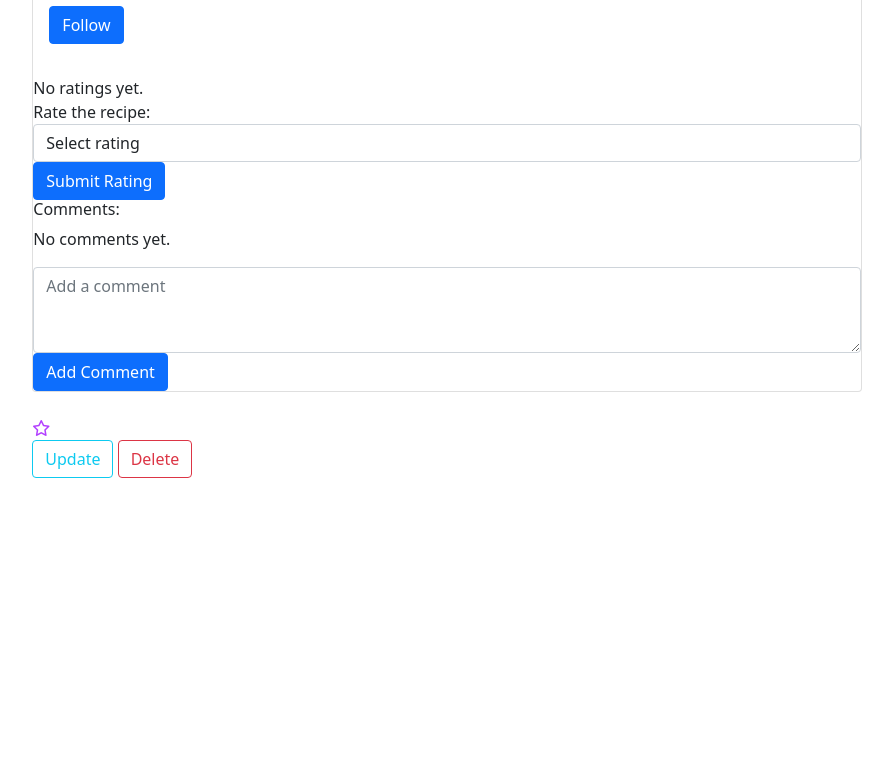
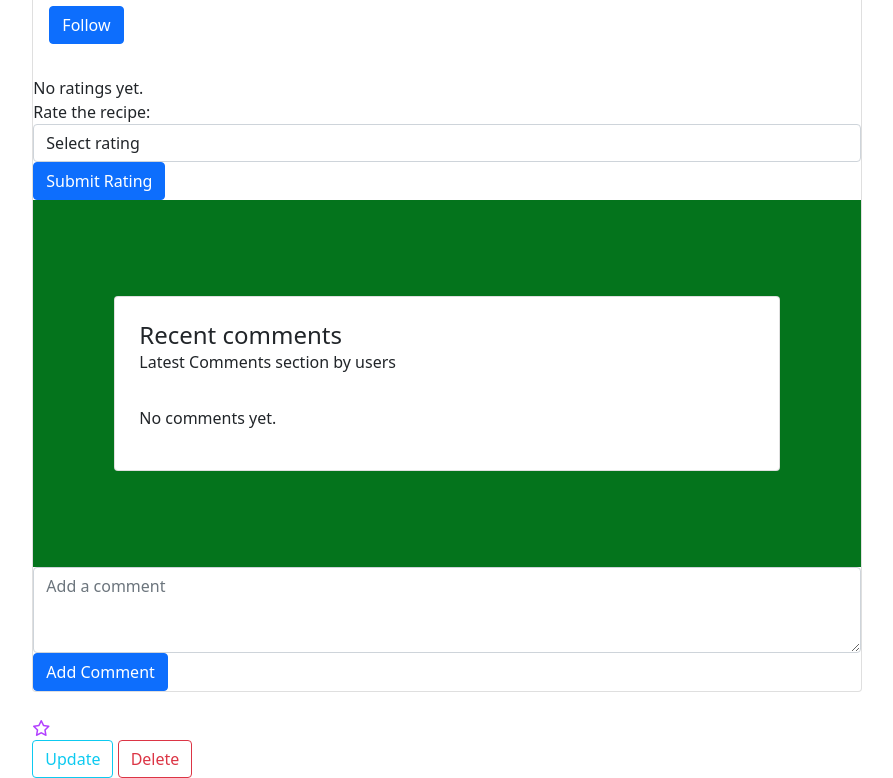
Before and after one commit to Arma-17/PPM-webapp-recipes, a Django app: template recipes/templates/recipes/recipe_detail.html in a window 1280 px wide. Shown: the part 143-921 px from the top of the page, without its empty margins (193-1086 px from the left). Before the commit the page ends 621 px from the top, so only its background shows below. Run offline with Django 4.2, Linux system fonts and the light colour scheme; the template is opened without the code that fills it, so the values that code supplies are empty; the visitor is signed in with stand-in values (Sample User, id 1); some libraries are stand-ins or nearby versions.

Commit message:
recipe comment template

```diff
--- a/recipes/templates/recipes/recipe_detail.html
+++ b/recipes/templates/recipes/recipe_detail.html
@@ -60,47 +60,78 @@
             </form>
           {% endif %}
 
-          <!-- Comments Section -->
+          <!-- Comments Section-->
+              <section style="background-color: #04741c;">
+                <div class="container my-5 py-5">
+                  <div class="row d-flex justify-content-center">
+                    <div class="col-md-12 col-lg-10">
+                      <div class="card text-dark">
+                        <div class="card-body p-4">
+                          <h4 class="mb-0">Recent comments</h4>
+                          <p class="fw-light mb-4 pb-2">Latest Comments section by users</p>
 
-            <h6>Comments:</h6>
                           {% for comment in object.comments.all %}
-                <div class="comment d-flex align-items-center ">
-                    <div class="comment-content flex-grow-1">
-                        <p>{{ comment.content }}</p>
-                        <p class="text-muted">by {{ comment.author.username }} on {{ comment.created_at|timezone:"Europe/Rome" }}</p>
-                    </div>
-                    <div class="comment-actions ml-3">
+                          <div class="comment-wrapper">
+                            <div class="d-flex flex-start">
+                              <img class="rounded-circle shadow-1-strong me-3" src="{% static 'img\user.jpg' %}" alt="avatar" width="60" height="60" />
+                              <div>
+                                <h6 class="fw-bold mb-1">{{ comment.author.username }}</h6>
+                                <div class="d-flex align-items-center mb-3">
+                                  <p class="mb-0">
+                                    {{ comment.created_at|date:"F d, Y" }}
+                                  </p>
                                   {% if user.is_authenticated %}
                                     {% if comment.author != user %}
+                                      <div class="d-flex align-items-center "  style="margin-left: 15px; margin-top: -15px;">
+                                        <p class="text-muted  ml-2 pt-3 mb-0">{{ comment.likes.count }}</p>
+                                        <form action="{% url 'like-comment' comment.id %}" method="post">
+                                          {% csrf_token %}
                                           <style>
                                             .btn-link:focus {
                                                 outline: none;
                                                 box-shadow: none;
                                             }
                                         </style>
-                            <div class="d-flex align-items-center">
-                              <p class="text-muted ml-2 mt-3">{{ comment.likes.count }}</p>
-                              <form action="{% url 'like-comment' comment.id %}" method="post">
-                                  {% csrf_token %}
-                                  <button type="submit" class="btn btn-link ">
-                                      <i class="fa-solid fa-thumbs-up" style="color: #005eff;"></i>
+                                          <button type="submit" class="btn btn-link pb-0" style=" margin-top: 8px;" >
+                                            <i class="fa-solid fa-thumbs-up " style="color: #005eff;"></i>
                                           </button>
                                         </form>
                                       </div>
                                     {% endif %}
                                     {% if comment.author == user or object.author == user %}
-                                <form action="{% url 'delete-comment' comment.id %}" method="post">
+                                    <form action="{% url 'delete-comment' comment.id %}" method="post" style="margin-left: 15px;">
                                       {% csrf_token %}
-                                    <button type="submit" class="btn btn-danger btn-sm">Delete</button>
+                                      <style>
+                                        .btn-sm:focus {
+                                            outline: none;
+                                            box-shadow: none;
+                                        }
+                                      </style>
+                                      <button type="submit" class="btn btn-sm p-0">
+                                        <i class="fa-solid fa-trash" style="color: red;"></i>
+                                      </button>
                                     </form>
                                     {% endif %}
                                   {% endif %}
-
                                 </div>
+                                <p class="mb-3" >
+                                  {{ comment.content }}
+                                </p>
+                              </div>
+                            </div>
+                            <hr class="my-0" style="height: 1px;" />
                           </div>
                           {% empty %}
                             <p>No comments yet.</p>
                           {% endfor %}
+
+                        </div>
+                      </div>
+                    </div>
+                  </div>
+                </div>
+              </section>
+
 
 
             <!-- Add comment form -->
```
Lines whose indentation alone changed are shown as unchanged.
